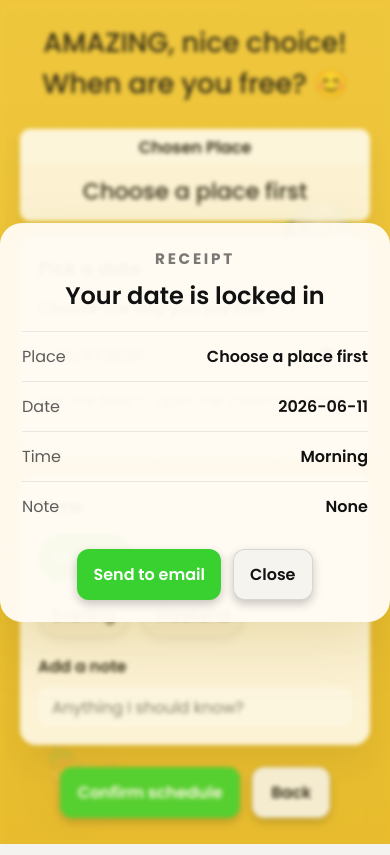
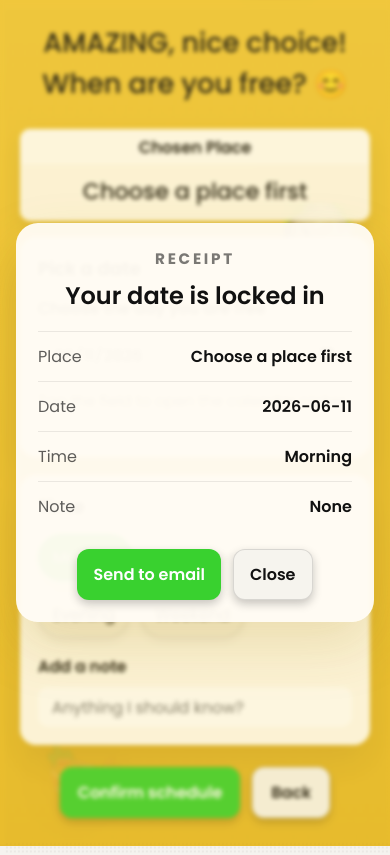
Before and after one commit to AboloftZeke/date-planner, a plain HTML site: page date-scheduler.html in a window 390 px wide. Both pictures are taken after a click on the button "Confirm schedule". Drawn offline with nearby package versions, Linux system fonts and the light colour scheme.

Commit message:
mobile view fixes

```diff
--- a/date.css
+++ b/date.css
@@ -23,16 +23,19 @@ body {
 	font-family: "Poppins", sans-serif;
 	background: var(--page-bg);
 	color: var(--text);
-	min-height: 100vh;
-	overflow: hidden;
+	min-height: 100dvh;
+	overflow-x: hidden;
+	overflow-y: auto;
+	-webkit-overflow-scrolling: touch;
 }
 
 .card {
-	width: 100vw;
-	height: 100vh;
+	width: 100%;
+	min-height: 100dvh;
+	height: auto;
 	background: var(--card-bg);
 	position: relative;
-	overflow: hidden;
+	overflow: visible;
 	box-shadow: none;
 }
 
@@ -91,7 +94,8 @@ body {
 }
 
 .invite {
-	height: 100%;
+	min-height: 100dvh;
+	height: auto;
 	display: flex;
 	flex-direction: column;
 	align-items: center;
@@ -106,6 +110,7 @@ body {
 .planner {
 	position: absolute;
 	inset: 0;
+	min-height: 100dvh;
 	display: grid;
 	place-items: center;
 	opacity: 0;
@@ -549,13 +554,16 @@ body {
 }
 
 .receipt-panel {
-	position: absolute;
+	position: fixed;
 	inset: 0;
 	display: grid;
 	place-items: center;
 	z-index: 8;
 	background: rgba(241, 201, 59, 0.16);
 	backdrop-filter: blur(2px);
+	overflow-y: auto;
+	padding: 20px 16px;
+	-webkit-overflow-scrolling: touch;
 }
 
 .receipt-panel[hidden] {
@@ -564,6 +572,8 @@ body {
 
 .receipt-card {
 	width: min(100%, 460px);
+	max-height: calc(100dvh - 40px);
+	overflow-y: auto;
 	background: rgba(255, 252, 245, 0.96);
 	border-radius: 22px;
 	padding: 24px 22px 22px;
```
